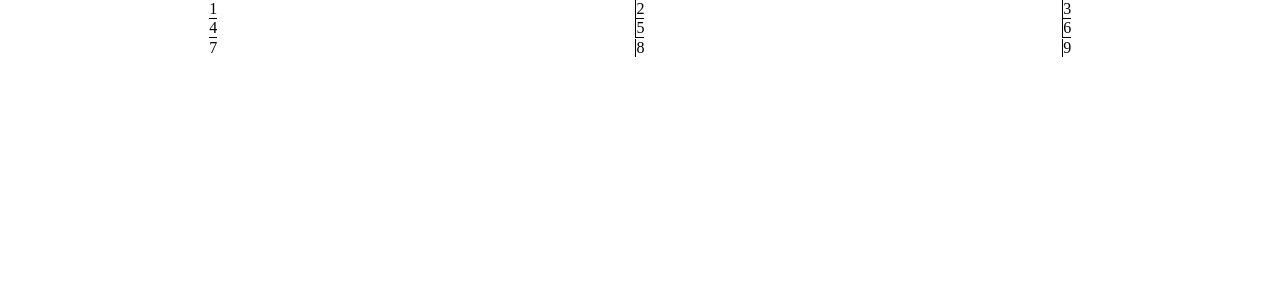
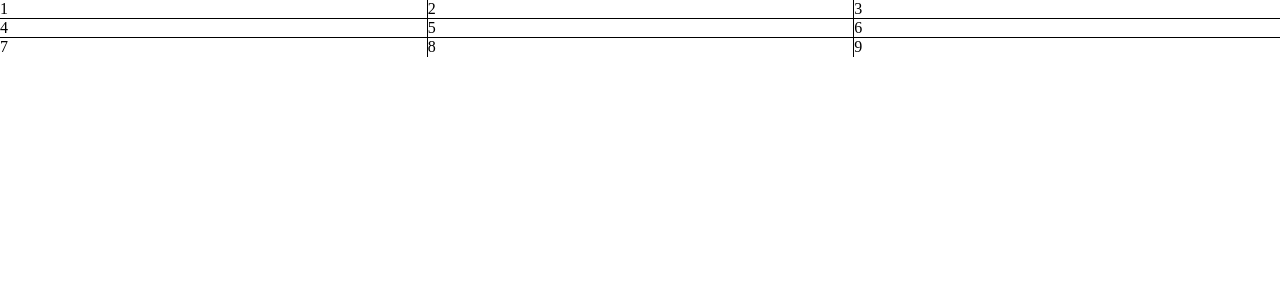
Before and after one commit to osequi/react-grid-faux-tracks, a Next.js app: page / in a window 1280 px wide. Shown: the top 300 px of the page. Built offline with nearby package versions, Linux system fonts and the light colour scheme.

Commit message:
Working on the effect

```diff
--- a/pages/index.js
+++ b/pages/index.js
@@ -2,7 +2,9 @@ import Head from "next/head";
 import GridFauxLines from "../src/components/GridFauxLines";
 
 const Home = () => {
-  return <GridFauxLines columns={3} rows={3} generateChildren={true} />;
+  return (
+    <GridFauxLines columns={3} rows={3} lines="both" generateChildren={true} />
+  );
 };
 
 export default Home;
--- a/src/components/GridFauxLines/GridFauxLines.js
+++ b/src/components/GridFauxLines/GridFauxLines.js
@@ -18,6 +18,11 @@ const propTypes = {
    */
   rows: PropTypes.number,
   /**
+   * Which lines to display
+   * @type {string}
+   */
+  lines: PropTypes.oneOf(["horizontal", "vertical", "both"]),
+  /**
    * The grid items
    * @type {any}
    */
@@ -35,6 +40,7 @@ const propTypes = {
 const defaultProps = {
   columns: 0,
   rows: 0,
+  lines: null,
   children: null,
   generateChildren: false,
 };
@@ -46,20 +52,16 @@ const Container = styled("div")((props) => ({
   display: "grid",
   gridTemplateColumns: `repeat(${props.columns}, 1fr)`,
   gridTemplateRows: `repeat(${props.rows}, 1fr)`,
-  alignItems: "center",
-  justifyItems: "center",
 
   ["& > *"]: {
-    //width: "100%",
-    //height: "100%",
     boxSizing: "border-box",
 
     [`&:not(:nth-child(${props.borderLeftException}))`]: {
-      borderLeft: "1px solid",
+      borderLeft: `${props.displayHorizontal ? "1px solid" : "none"}`,
     },
 
     [`&:not(:nth-child(${props.borderBottomException}))`]: {
-      borderBottom: "1px solid #000",
+      borderBottom: `${props.displayVertical ? "1px solid" : "none"}`,
     },
   },
 }));
@@ -68,10 +70,11 @@ const Container = styled("div")((props) => ({
  * Displays the component
  */
 const GridFauxLines = (props) => {
-  const { columns, rows, children, generateChildren } = props;
+  const { columns, rows, lines, children, generateChildren } = props;
 
   if (!children && !generateChildren) return null;
   if (columns === 0 || rows === 0) return null;
+  if (!lines) return null;
 
   const children2 = children
     ? children
@@ -86,6 +89,9 @@ const GridFauxLines = (props) => {
   const borderLeftException = `${columns}n - ${firstRow}`;
   const borderBottomException = `n + ${lastRow}`;
 
+  const displayVertical = lines === "both" || lines === "vertical";
+  const displayHorizontal = lines === "both" || lines === "horizontal";
+
   return (
     <Container
       className="GridFauxLines"
@@ -93,6 +99,8 @@ const GridFauxLines = (props) => {
       rows={rows}
       borderLeftException={borderLeftException}
       borderBottomException={borderBottomException}
+      displayVertical={displayVertical}
+      displayHorizontal={displayHorizontal}
     >
       {children2}
     </Container>
```
Also changed, not shown: 1 other file (tests, documents, lock files or other folders).
